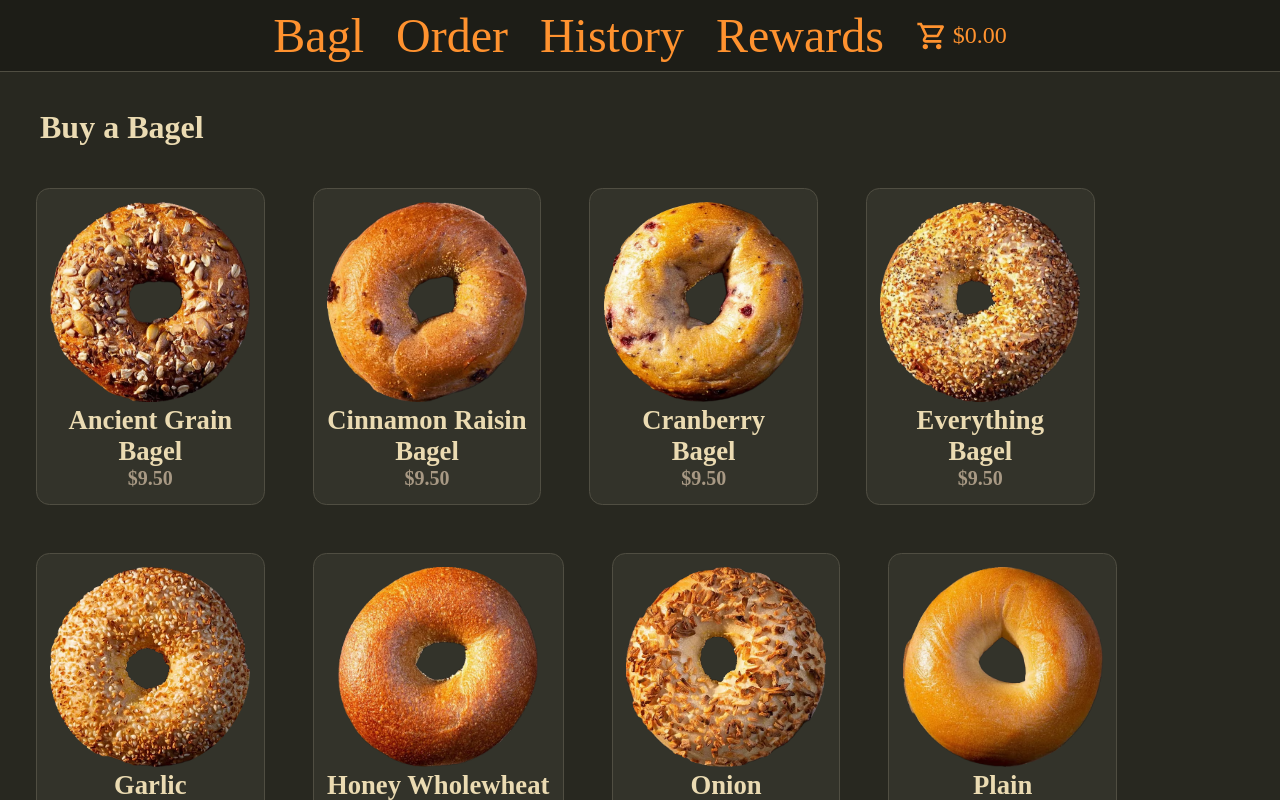
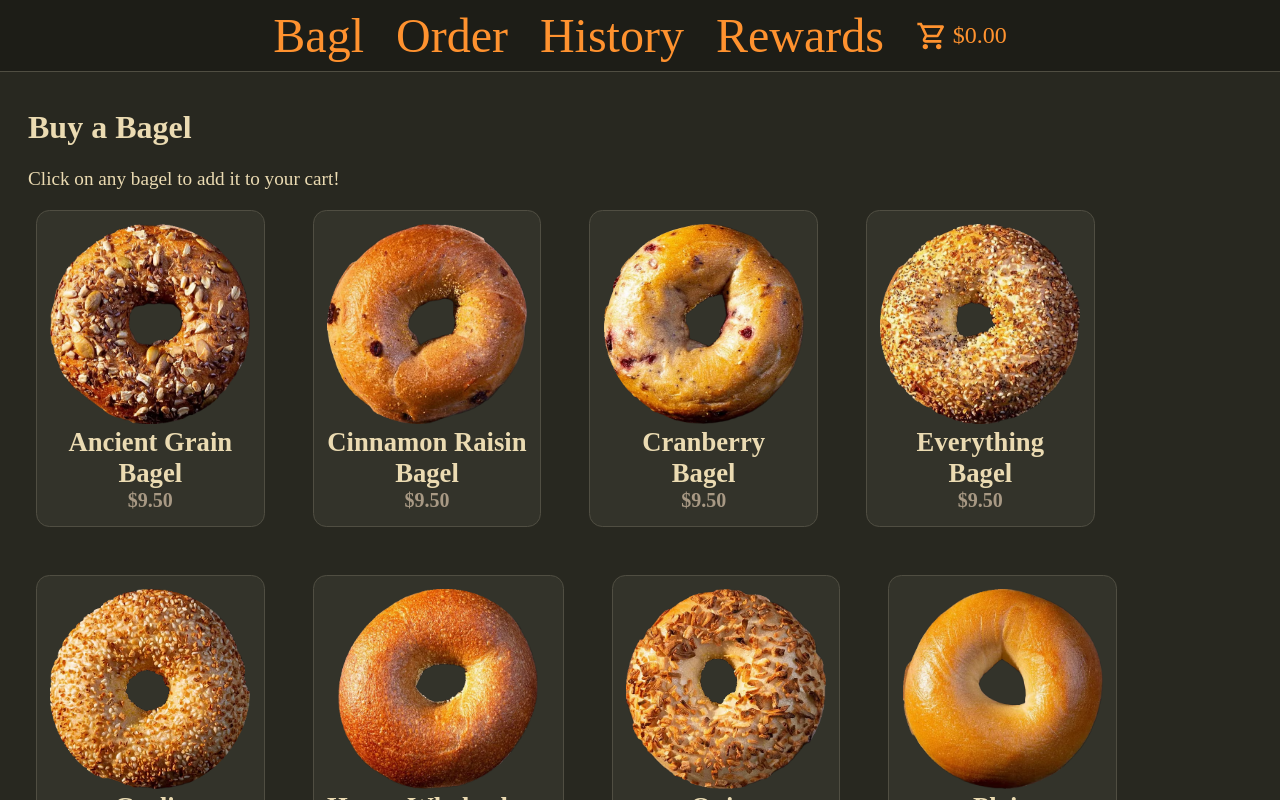
Before and after one commit to AndrewRoddy/HIC-Project-1, a SvelteKit app: page /order in a window 1280 px wide. Shown: the top 800 px of the page. Built offline with nearby package versions, Linux system fonts and the light colour scheme.

Commit message:
Added click on any bagel text

```diff
--- a/src/routes/order/+page.svelte
+++ b/src/routes/order/+page.svelte
@@ -2,7 +2,10 @@
   import Bagel from '../../lib/components/Bagel.svelte';
 </script>
 
-<h1 class="page-header">Buy a Bagel</h1>
+<div class="page-header">
+  <h1>Buy a Bagel</h1>
+  <p>Click on any bagel to add it to your cart!</p>
+</div>
 
 <div class="bagel-bin">
   <Bagel
@@ -104,4 +107,8 @@
   h1 {
     color: var(--text);
   }
+  p {
+    font-size: 1.2rem;
+    margin: 0;
+  }
 </style>
```
